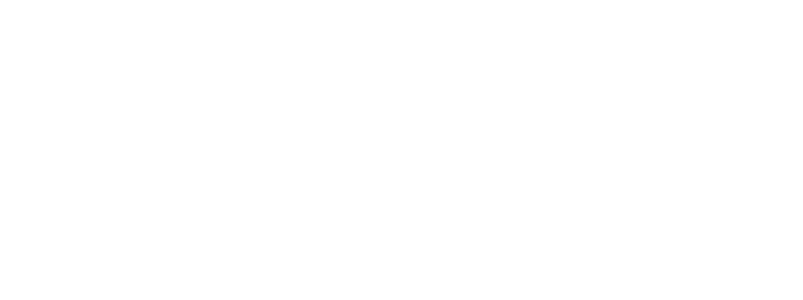
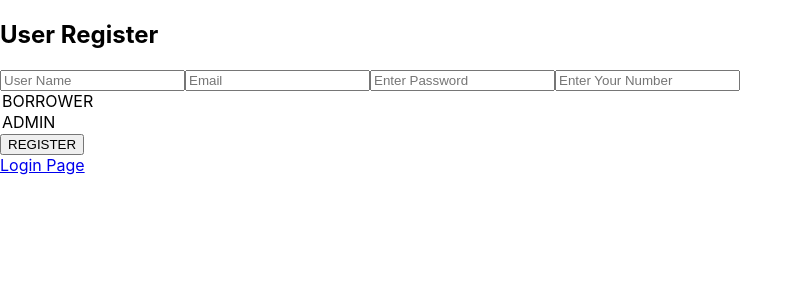
Before and after one commit to Rashik8606/CrediSure, a React (Create React App) app in the folder frontend/credisurehome/: page /register in a window 1280 px wide. Before the commit this address had no page. Shown: the top 300 px of the page, without its empty margins (0-803 px from the left). Built offline with nearby package versions, Linux system fonts and the light colour scheme.

Commit message:
New Auth Working

```diff
--- a/frontend/credisurehome/src/App.js
+++ b/frontend/credisurehome/src/App.js
@@ -1,6 +1,7 @@
 import './App.css';
 import { BrowserRouter as Router,Route,Routes} from 'react-router-dom'
 import Login from './auth/UserLogin';
+import UserRegister from './auth/UserRegister';
 import { Navigate } from 'react-router-dom';
 
 function App() {
@@ -10,6 +11,7 @@
         <Route path='/' element={<Navigate to='/login'/>} />
 
         <Route path='/login' element={< Login />}/>
+        <Route path='/register' element={ < UserRegister/>}/>
       </Routes>
     </Router>
   );
--- a/frontend/credisurehome/src/auth/UserLogin.js
+++ b/frontend/credisurehome/src/auth/UserLogin.js
@@ -7,7 +7,7 @@
     const navigate = useNavigate();
 
     const [ role, setRole ] = useState('borrower')
-    const [ email, setEmail ] = useState('')
+    const [ username, setUserName ] = useState('')
     const [ password, setPassword ] = useState('')
     const [ secretKey, setSecretKey ] = useState('')
     const [ error, setError ] = useState('')
@@ -18,7 +18,7 @@
 
         try{
             const payload = {
-                email,
+                username,
                 password,
                 role
             }
@@ -54,7 +54,7 @@
                     <option value='admin'>Admin</option>
                 </select>
 
-                <input type="email" placeholder="ENTER EMAIL.." onChange={(e)=> setEmail(e.target.value)} required/>
+                <input type="text" placeholder="ENTER EMAIL.." onChange={(e)=> setUserName(e.target.value)} required/>
 
                 <input type="password" placeholder="ENTER PASSWORD" onChange={(e)=> setPassword(e.target.value)} required/>
 
@@ -64,6 +64,8 @@
 
                 <button type="submit">Login</button>
             </form>
+
+            <a href="/register">Register Page</a>
         </div>
     )
 }
--- a/frontend/credisurehome/src/auth/UserRegister.js
+++ b/frontend/credisurehome/src/auth/UserRegister.js
@@ -0,0 +1,69 @@
+import { useState } from "react";
+import API from "../api/axios";
+import { useNavigate } from "react-router-dom";
+
+
+function UserRegister() {
+    const navigate = useNavigate()
+
+    const [role, setRole] = useState('borrower')
+    const [username, setUserName ] = useState('')
+    const [email, setEmail ] = useState('')
+    const [password, setPassword ] = useState('')
+    const [number, setNumber ] = useState('')
+    const [error, setError ] = useState('')
+
+
+    const handleRegister = async (e) =>{
+        e.preventDefault();
+
+        try {
+            const response = await API.post('/register/',{
+                username,
+                email,
+                password,
+                role,
+                phone_number : number
+            })
+
+            const {access, refresh} = response.data;
+
+
+            localStorage.getItem('access_token',access)
+            localStorage.getItem('refresh_token',refresh)
+
+
+            navigate('/dash-board');
+        }catch(err){
+            setError(err.response?.data?.message || 'Register Failed !')
+        }
+    };
+    return (
+        <div>
+            <form onSubmit={handleRegister}>
+                <h2>User Register</h2>
+                {error && <p style={{color:'red'}}>{error}</p>}
+
+                <input type="text" placeholder="User Name" onChange={(e) => setUserName(e.target.value)} required/>
+
+                <input type="email" placeholder="Email" onChange={(e) => setEmail(e.target.value)} required/>
+
+                <input type="password" placeholder="Enter Password" onChange={(e) => setPassword(e.target.value)} required/>
+
+                <input type="number" placeholder="Enter Your Number" onChange={(e)=> setNumber(e.target.value)} required/>
+
+                <section onChange={(e) => setRole(e.target.value)}>
+                    <option value='borrower'>BORROWER</option>
+                    <option value='admin'>ADMIN</option>
+                </section>
+
+                <button type="submit">REGISTER</button>
+            </form>
+            <a href="/login">Login Page</a>
+        </div>
+    );
+
+    }
+
+
+export default UserRegister;
--- a/frontend/credisurehome/src/index.css
+++ b/frontend/credisurehome/src/index.css
@@ -10,4 +10,5 @@
 code {
   font-family: source-code-pro, Menlo, Monaco, Consolas, 'Courier New',
     monospace;
+
 }
```
